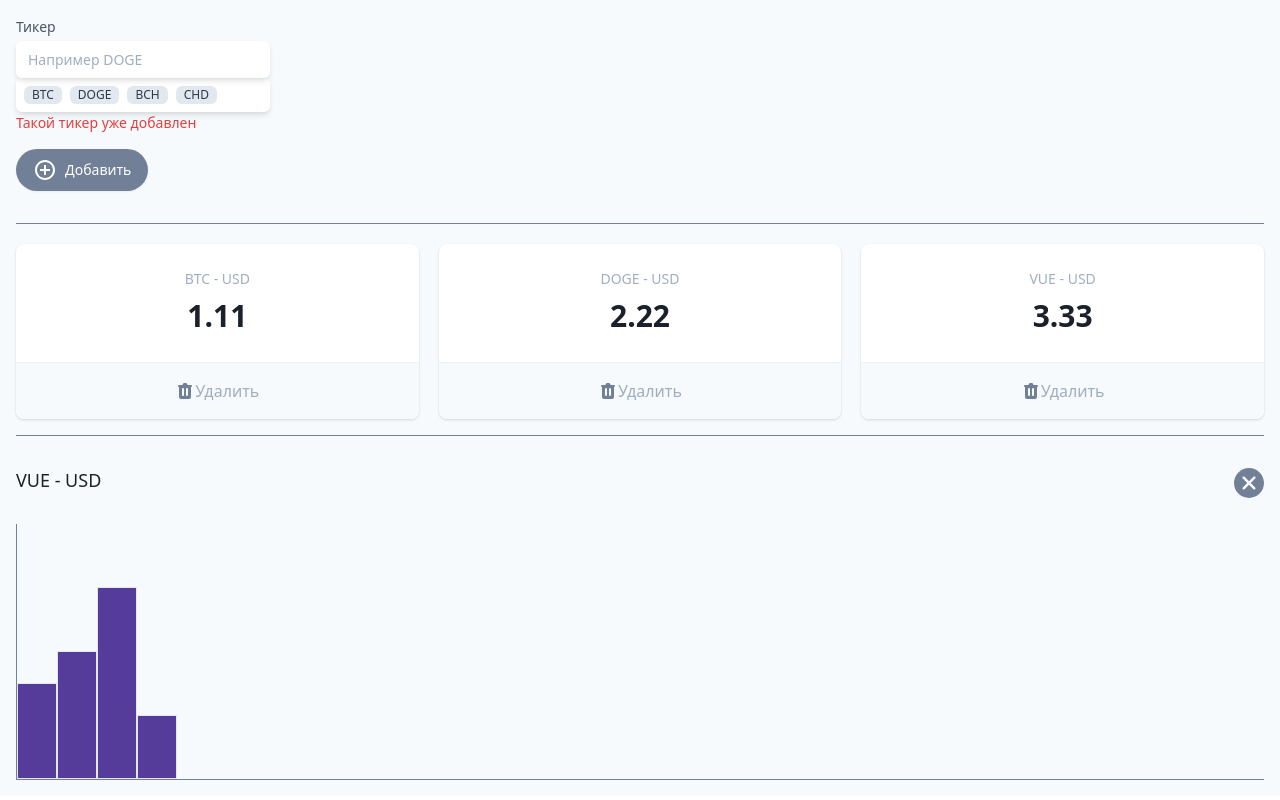
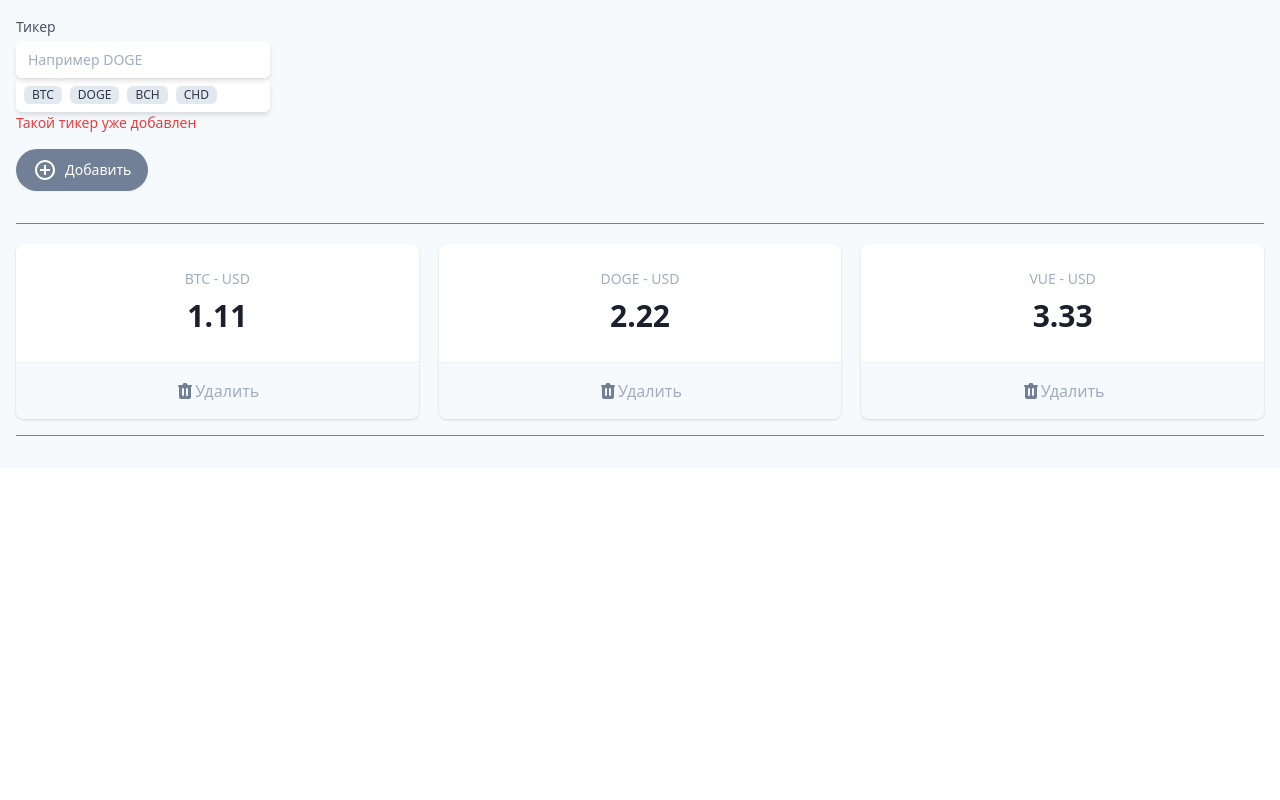
Before and after one commit to EAbashin/cryptonomicon, a Vue app: page / in a window 1280 px wide. Built offline with nearby package versions, Linux system fonts and the light colour scheme.

Commit message:
pause: #11/6:25

```diff
--- a/src/App.vue
+++ b/src/App.vue
@@ -103,6 +103,8 @@
           <div
             v-for="t in tickers"
             :key="t.name"
+            @click="selectedTicker = t"
+            :class="{ 'border-4': selectedTicker === t }"
             class="bg-white overflow-hidden shadow rounded-lg border-purple-800 border-solid cursor-pointer"
           >
             <div class="px-4 py-5 sm:p-6 text-center">
@@ -115,7 +117,7 @@
             </div>
             <div class="w-full border-t border-gray-200"></div>
             <button
-              @click="delTicker(t.name)"
+              @click.stop="delTicker(t.name)"
               class="flex items-center justify-center font-medium w-full bg-gray-100 px-4 py-4 sm:px-6 text-md text-gray-500 hover:text-gray-600 hover:bg-gray-200 hover:opacity-20 transition-all focus:outline-none"
             >
               <svg
@@ -138,9 +140,10 @@
         <hr class="w-full border-t border-gray-600 my-4" />
       </template>
 
-      <section class="relative">
+      <!-- Карточка с графиком -->
+      <section v-if="selectedTicker" class="relative">
         <h3 class="text-lg leading-6 font-medium text-gray-900 my-8">
-          VUE - USD
+          {{ selectedTicker.name }} - USD
         </h3>
         <div class="flex items-end border-gray-600 border-b border-l h-64">
           <div class="bg-purple-800 border w-10 h-24"></div>
@@ -148,7 +151,11 @@
           <div class="bg-purple-800 border w-10 h-48"></div>
           <div class="bg-purple-800 border w-10 h-16"></div>
         </div>
-        <button type="button" class="absolute top-0 right-0">
+        <button
+          @click="selectedTicker = null"
+          type="button"
+          class="absolute top-0 right-0"
+        >
           <svg
             xmlns="http://www.w3.org/2000/svg"
             xmlns:xlink="http://www.w3.org/1999/xlink"
@@ -187,6 +194,7 @@
         { name: "DOGE", price: 2.22 },
         { name: "VUE", price: 3.33 },
       ],
+      selectedTicker: null,
     };
   },
   methods: {
```
